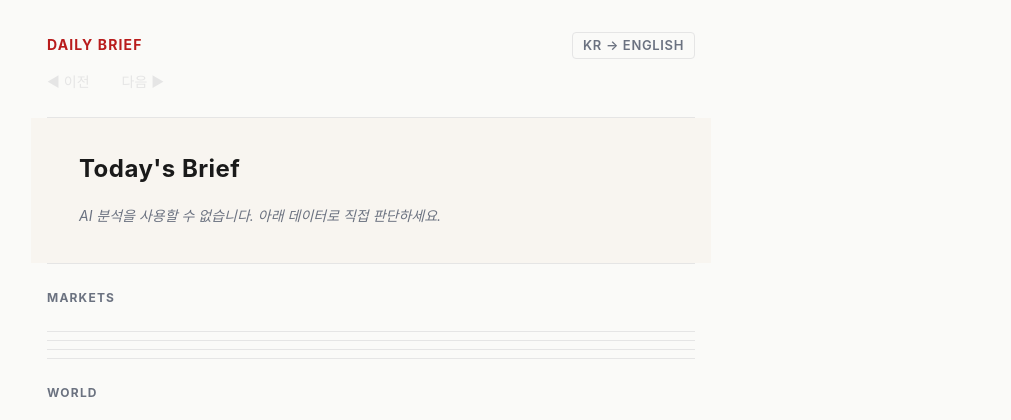
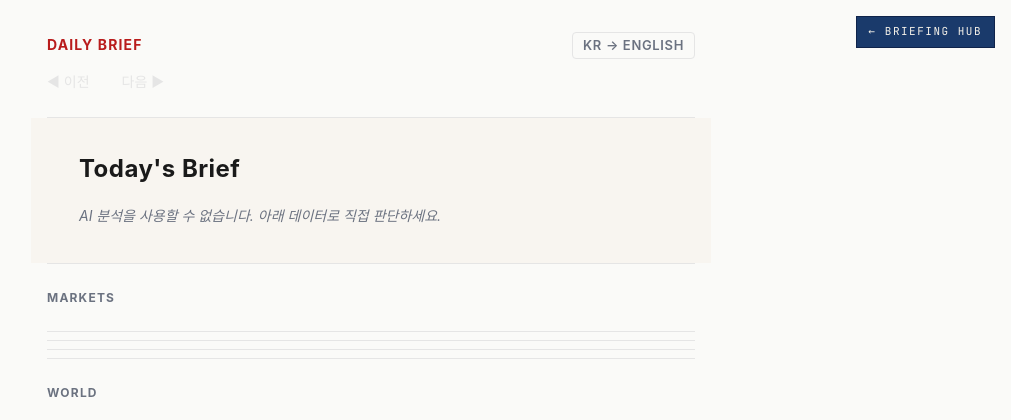
Before and after one commit to kipeum86/daily-brief, a Python web app: template templates/dashboard/base.html in a window 1280 px wide. Shown: the top 420 px of the page, without its empty margins (269-1280 px from the left). Run offline with Jinja, Linux system fonts and the light colour scheme; the template is opened without the code that fills it, so the values that code supplies are empty; some web fonts are replaced.

Commit message:
fix: include HubChip in dashboard/base.html (was missed)

```diff
--- a/templates/dashboard/base.html
+++ b/templates/dashboard/base.html
@@ -730,5 +730,6 @@
   });
   </script>
 
+  {% include "dashboard/_hub_chip.html" %}
 </body>
 </html>
```
